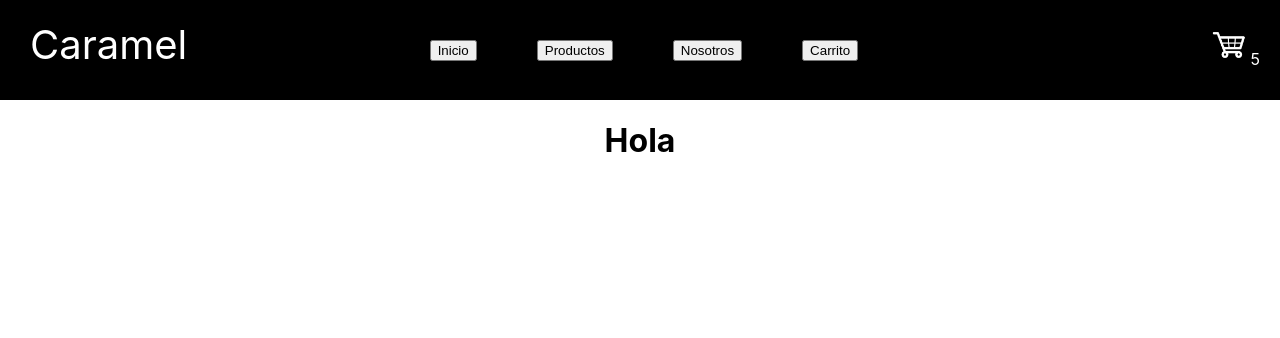
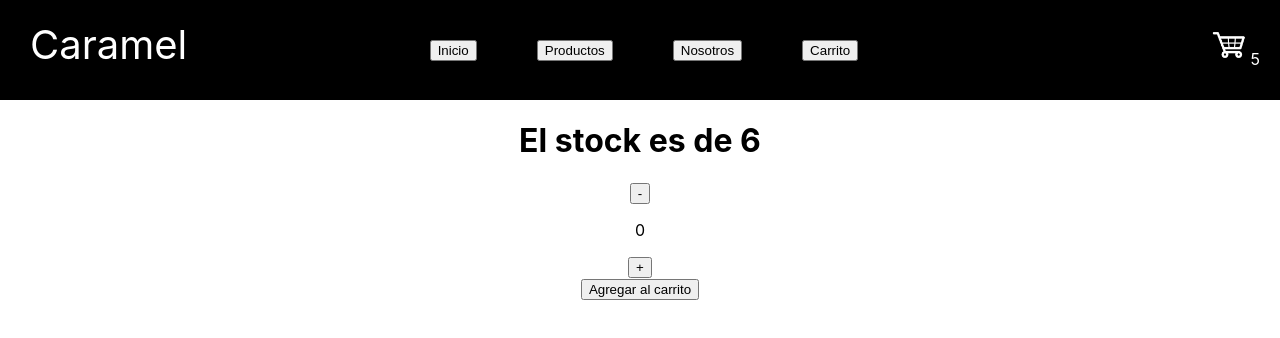
Before and after one commit to LeonelaItarte/carrito, a React (Create React App) app: page / in a window 1280 px wide. Shown: the top 338 px of the page. Built offline with nearby package versions, Linux system fonts and the light colour scheme.

Commit message:
desafio 4

```diff
--- /dev/null
+++ b/src/components/ItemCount/ItemCount.js
@@ -0,0 +1,51 @@
+import {useState} from 'react';
+
+const ItemCount= ({stock, onAdd}) =>{
+
+    let [contador, setContador]= useState(0);
+
+    function restar(){
+
+        if(contador > 1){
+            setContador(
+
+            contador = contador - 1
+
+            )
+        }
+    }
+    function sumar(){
+      if(contador < stock){
+        setContador(
+
+        contador = contador + 1
+
+        )
+      }
+    }
+
+    function agregar(){
+        if(contador <= stock && stock !== 0){
+            onAdd(contador)
+
+          }
+
+        setContador(0)
+    }
+    return(
+
+        <div >
+            <div>
+                <button onClick={restar}>-</button>
+                <p>{contador}</p>
+                <button onClick={sumar}>+</button>
+            </div>
+            <div>
+                <button onClick={agregar}>Agregar al carrito</button>
+            </div>
+        </div>
+
+
+    )
+}
+export default ItemCount
--- a/src/components/Navbar/ItemListContainer/ItemListContainer.js
+++ b/src/components/Navbar/ItemListContainer/ItemListContainer.js
@@ -1,7 +1,21 @@
+import ItemCount from "../../ItemCount/ItemCount"
+import {useState} from 'react';
+
 const ItemListContainer = (props) => {
+  let [stock, setStock] = useState(6) ;
+
+  function onAdd(numeroRestar){
+
+   setStock(stock - numeroRestar)
+
+  }
   return(
-    <h1>{props.greeting}</h1>
+    <div>
+          <h1>El stock es de {stock}</h1>
+          <ItemCount stock={stock} onAdd={onAdd}/>
+    </div>
   )
+
 }
 
 export default ItemListContainer
```
